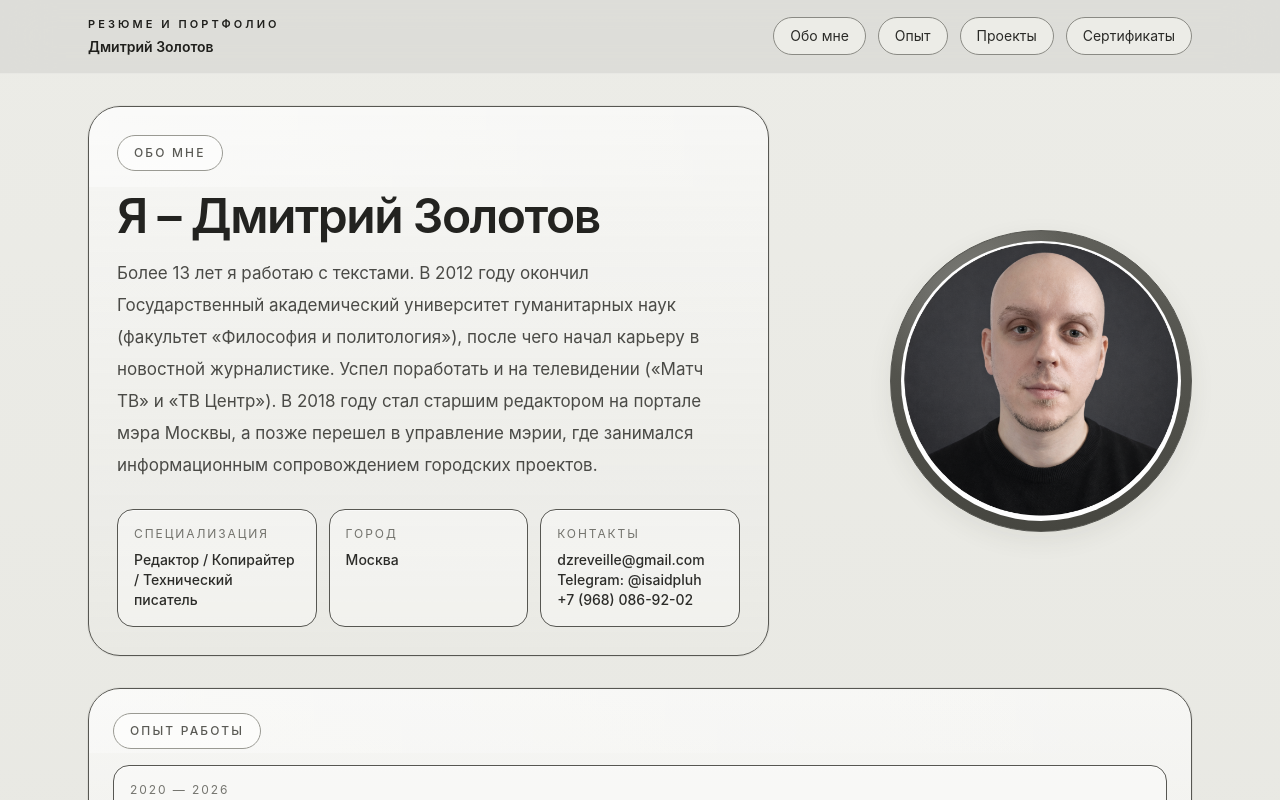
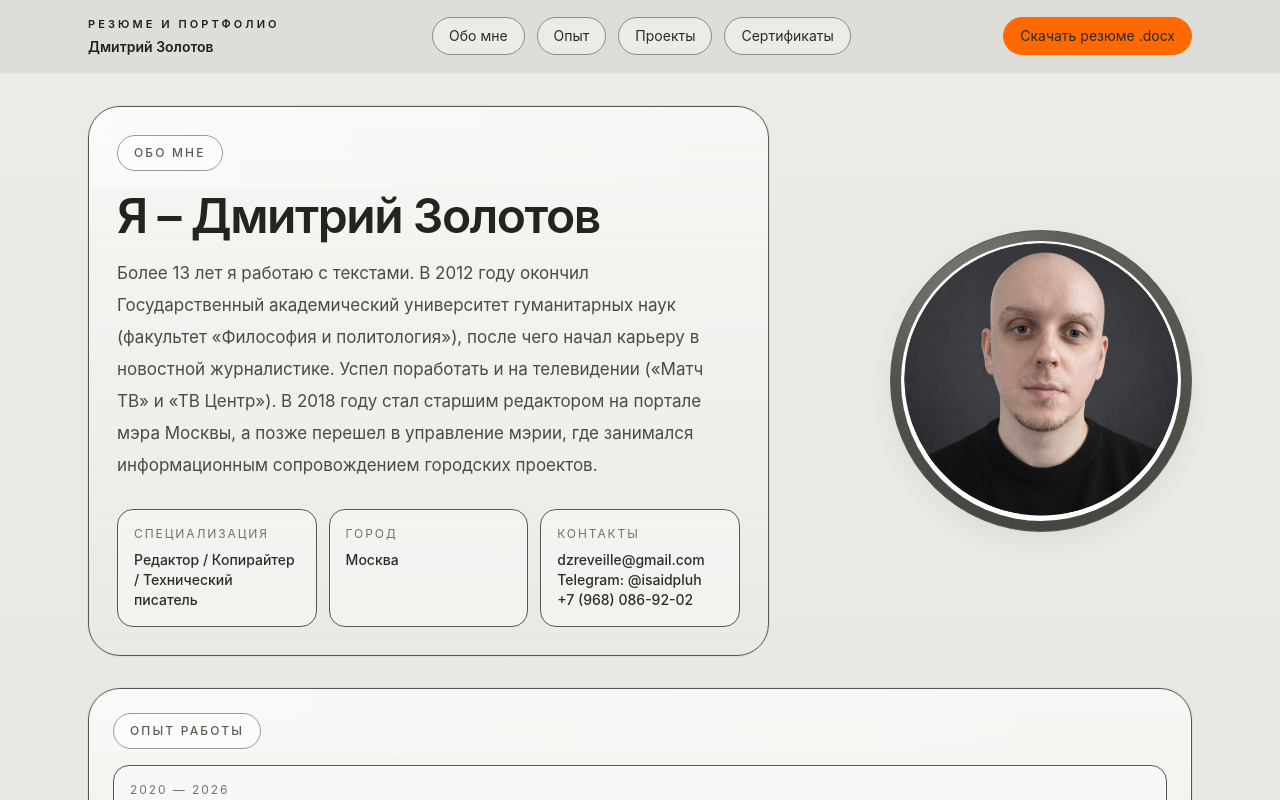
Before and after one commit to dzreveille-sudo/cvdmitriz, a React (Vite) app: page / in a window 1280 px wide. Shown: the top 800 px of the page. Built offline with nearby package versions, Linux system fonts and the light colour scheme.

Commit message:
Update App.jsx

```diff
--- a/src/App.jsx
+++ b/src/App.jsx
@@ -166,7 +166,15 @@ useEffect(() => {
             <a href="#certificates" className="rounded-full border border-[#8a8a84] bg-[#ecece7] px-4 py-2 text-sm text-[#353531] transition duration-300 hover:-translate-y-0.5 hover:bg-white/50 hover:shadow-md">
               Сертификаты
             </a>
+
           </div>
+          <a
+        href="/resume.docx"
+        download="Дмитрий_Золотов_Резюме.docx"
+        className="rounded-full border border-orange-500 bg-orange-500 px-4 py-2 text-sm text-white transition duration-300 hover:-translate-y-0.5 hover:bg-orange-600 hover:shadow-md"
+      >
+        Скачать резюме .docx
+      </a>
         </nav>
       </header>
 
```
